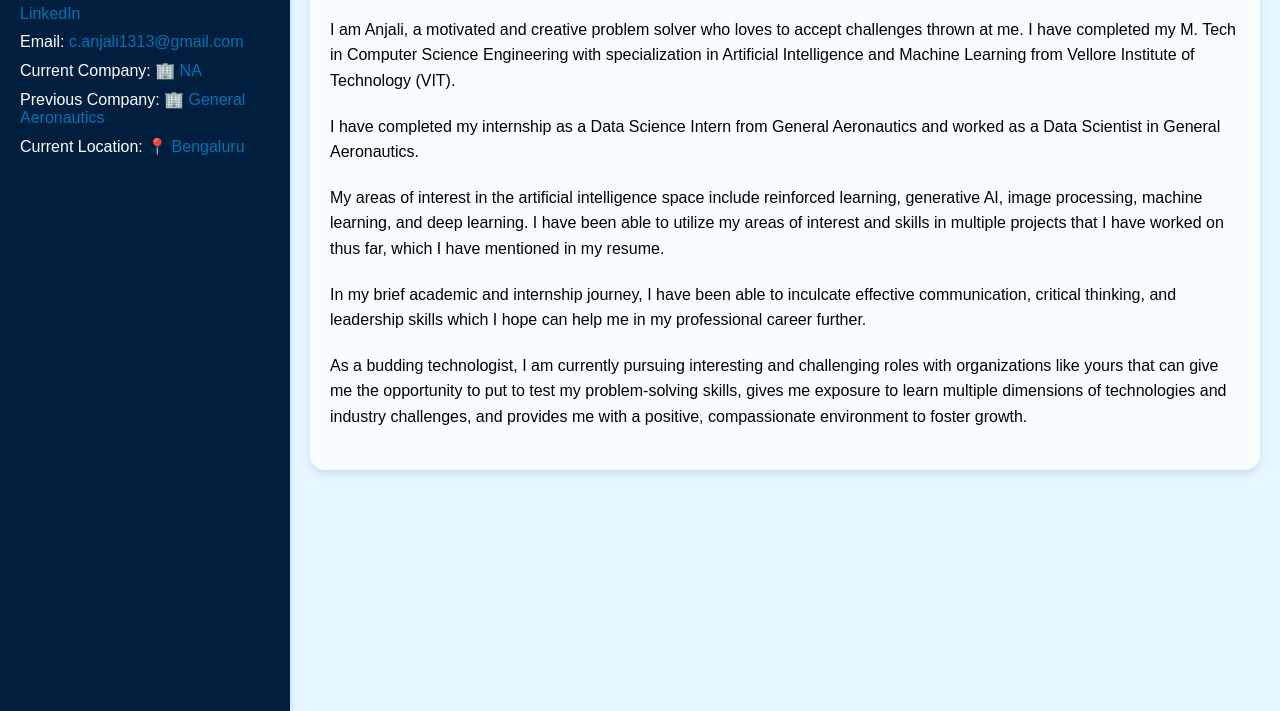
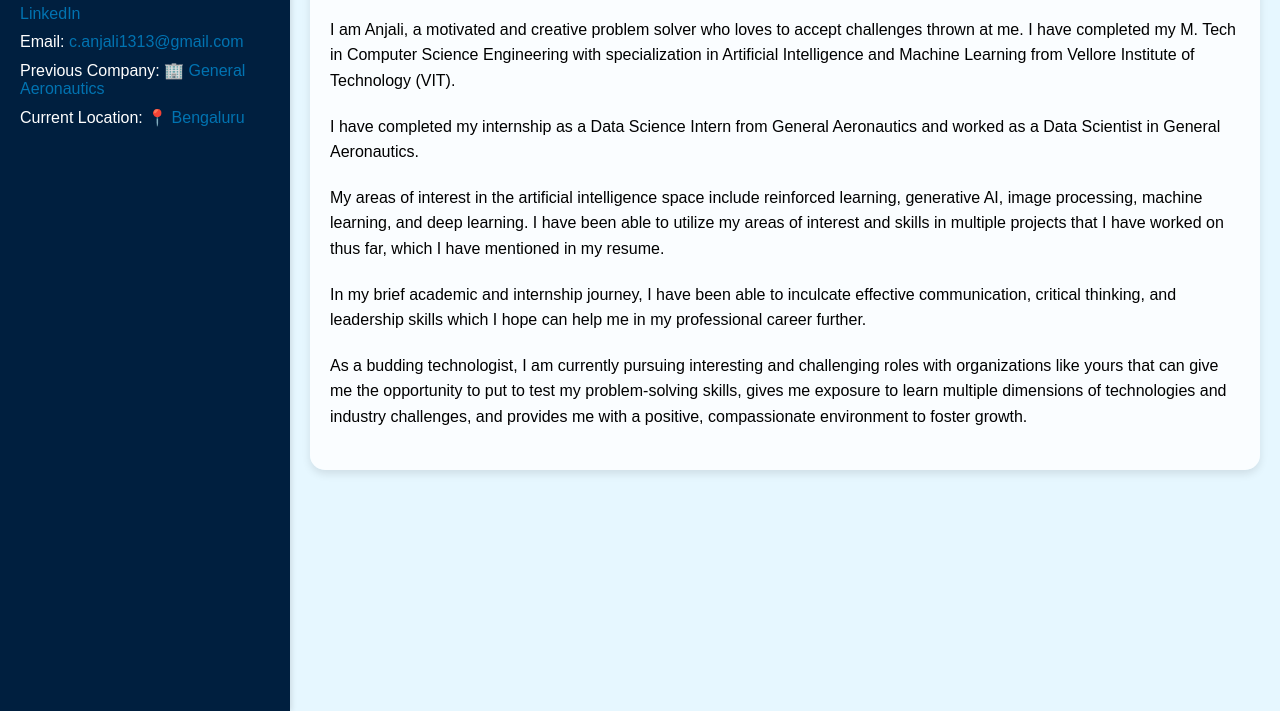
Before and after one commit to Anj09/anjali_c.github.io, a plain HTML site: page index.html in a window 1280 px wide. Shown: the part 129-840 px from the top of the page. Drawn offline with Linux system fonts and the light colour scheme.

Commit message:
Update index.html

```diff
--- a/index.html
+++ b/index.html
@@ -278,7 +278,6 @@
         <p>Designation: Data Scientist</p>
         <p><a href="https://www.linkedin.com/in/anjali-chakraborty-83b40a1b4/" target="_blank">LinkedIn</a></p>
         <p>Email: <a href="mailto:c.anjali1313@gmail.com">c.anjali1313@gmail.com</a></p>
-        <p>Current Company: <span style="color: #0073b1;">&#127970; NA</span></p> <!-- Building symbol -->
         <p>Previous Company: <span style="color: #0073b1;">&#127970; General Aeronautics</span></p> <!-- Building symbol -->
         <p>Current Location: <span style="color: #0073b1;">&#128205; Bengaluru</span></p> <!-- Location pin symbol -->
     </div>
```
